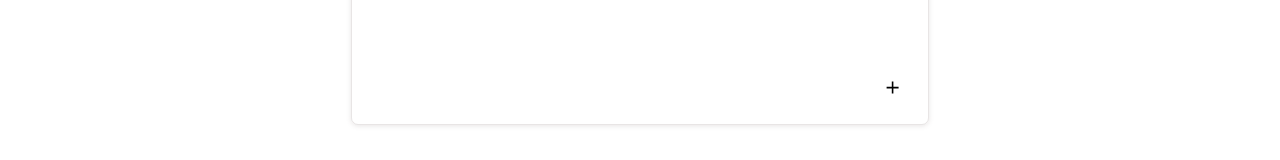
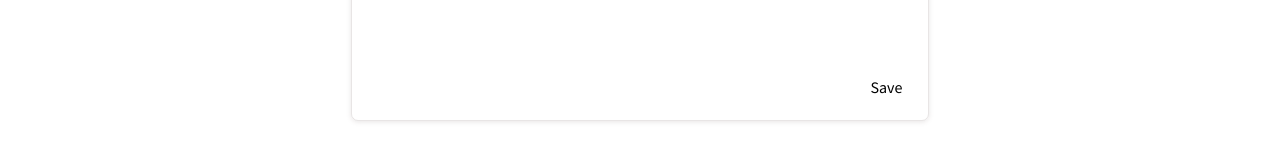
Before and after one commit to sophiaabah/nextjs_notepad, a Next.js app: page / in a window 1280 px wide. Shown: the part 273-433 px from the top of the page. Built offline with nearby package versions, Linux system fonts and the light colour scheme.

Commit message:
btn change

```diff
--- a/pages/index.js
+++ b/pages/index.js
@@ -1,7 +1,6 @@
 import styles from "../styles/notes.module.css";
 import Head from "next/head";
 import { GrSync } from "react-icons/gr";
-import { IoMdAdd } from "react-icons/io";
 import { TiDelete } from "react-icons/ti";
 import { nanoid } from "nanoid";
 import { useState } from "react";
@@ -78,7 +77,7 @@ export default function Notes() {
             value={value}
           ></textarea>
           <button onClick={newNote} title="Add a new note">
-            <IoMdAdd style={{ fontSize: "1.2rem" }} />
+            Save
           </button>
         </div>
       </div>
```
